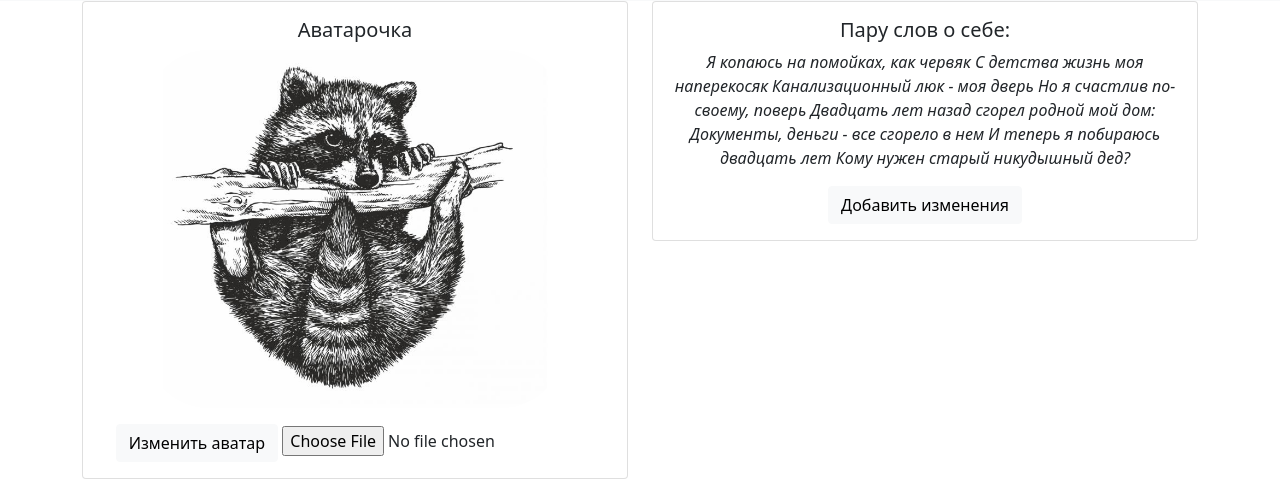
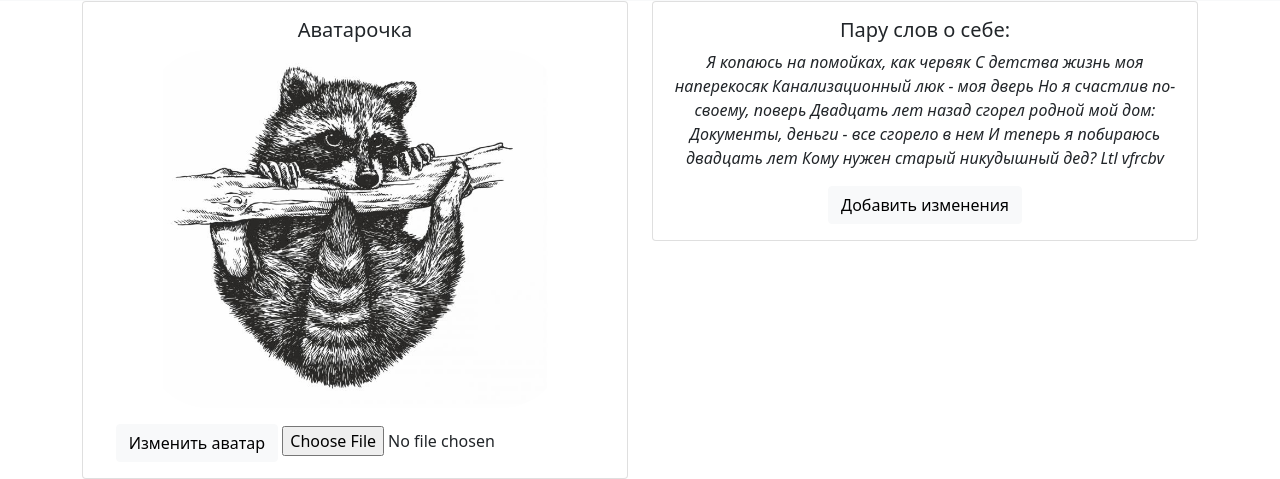
Before and after one commit to Ryize/RaccoonAnonymous, a Flask app: template templates/user_page.html in a window 1280 px wide. Shown: the part 535-1014 px from the top of the page. Run offline with Flask 2, Linux system fonts and the light colour scheme; the template is opened without the code that fills it, so the values that code supplies are empty; some libraries are stand-ins or nearby versions.

Commit message:
add user_page, img

```diff
--- a/static/css/style.css
+++ b/static/css/style.css
@@ -20,3 +20,5 @@ background: linear-gradient(to right, rgba(106, 17, 203, 1), rgba(37, 117, 252,
    height: auto;
    border-radius: 15%;
 }
+
+{}
--- a/templates/user_page.html
+++ b/templates/user_page.html
@@ -65,7 +65,7 @@ User page
 Двадцать лет назад сгорел родной мой дом:
 Документы, деньги - все сгорело в нем
 И теперь я побираюсь двадцать лет
-          Кому нужен старый никудышный дед?</em></p>
+          Кому нужен старый никудышный дед? Ltl vfrcbv</em></p>
         <a href="#" class="btn btn-light">Добавить изменения</a>
       </div>
     </div>
```
